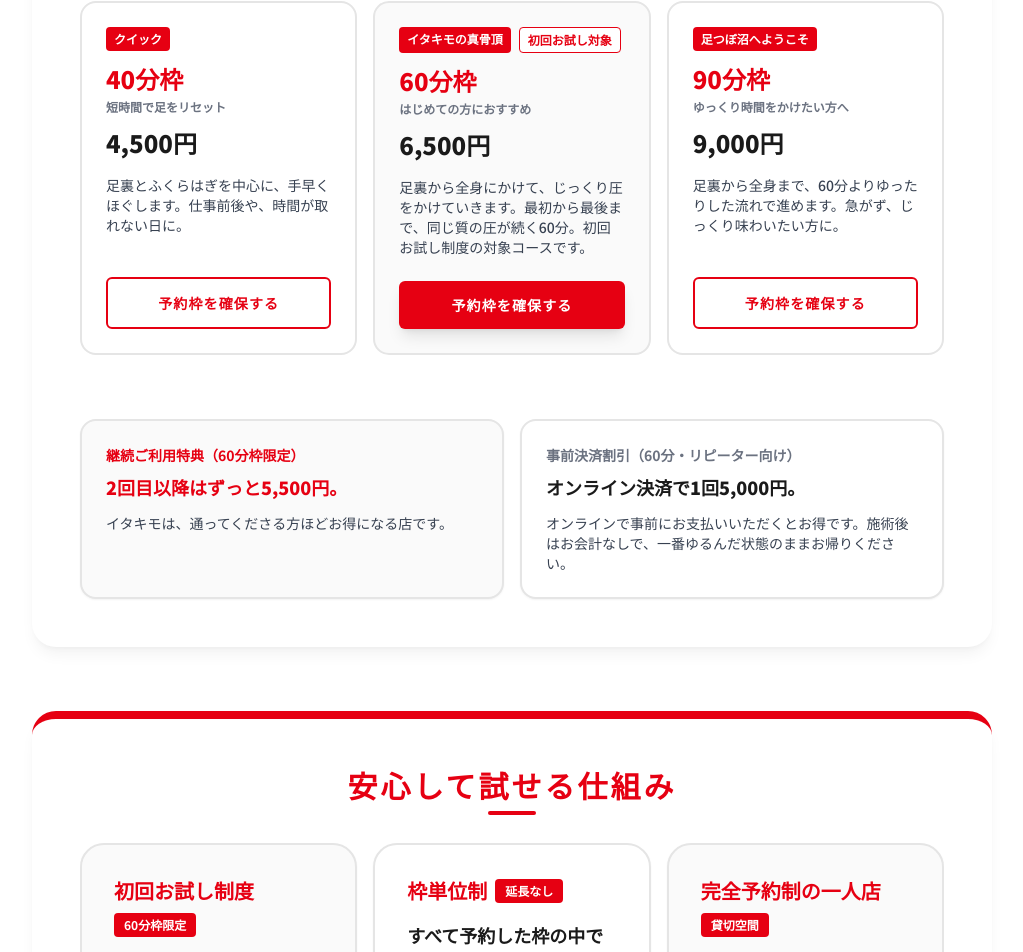
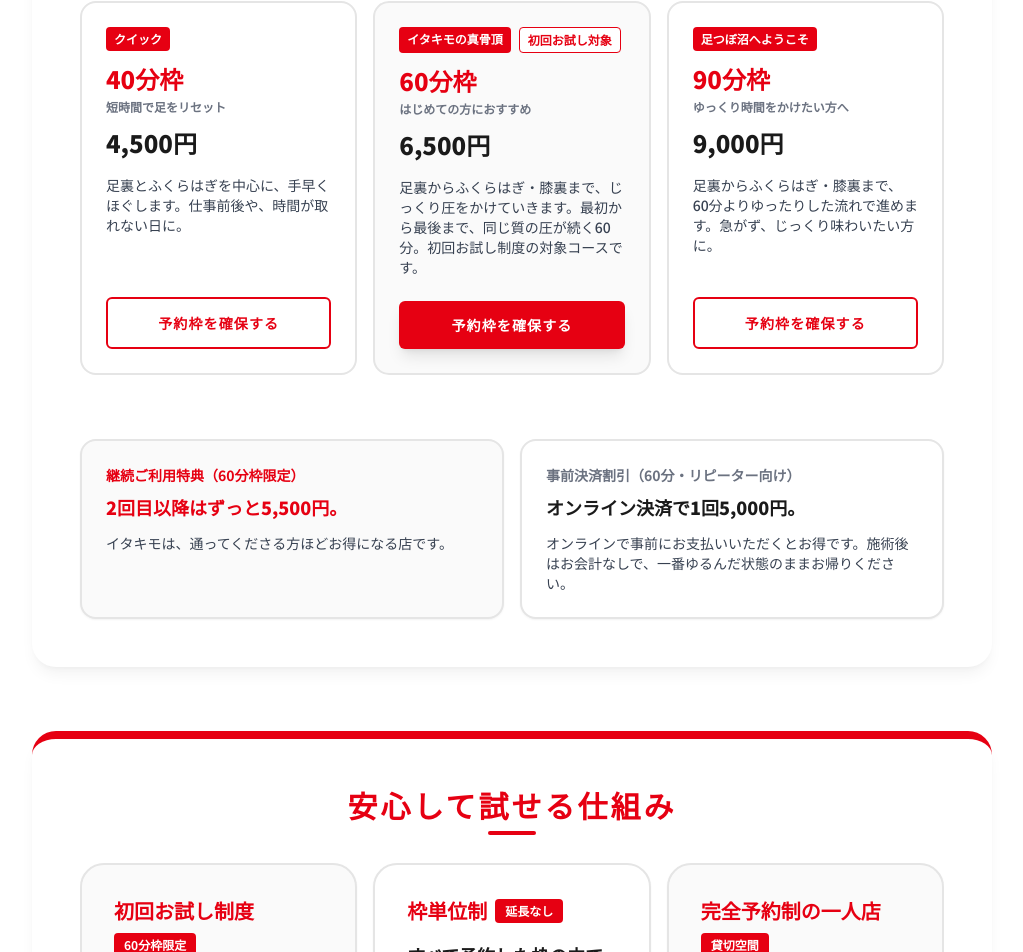
Before and after one commit to ashiyafukusuke/fukusuke2, a Next.js app: page / in a window 1280 px wide. Shown: the part 3090-4042 px from the top of the page, without its empty margins (128-1151 px from the left). Built offline with nearby package versions, Linux system fonts and the light colour scheme.

Commit message:
Add files via upload

```diff
--- a/src/components/MenuCarousel.tsx
+++ b/src/components/MenuCarousel.tsx
@@ -19,7 +19,7 @@ export default function MenuCarousel() {
       title: "60分枠",
       price: "6,500円",
       desc: "はじめての方におすすめ",
-      content: "足裏から全身にかけて、じっくり圧をかけていきます。最初から最後まで、同じ質の圧が続く60分。初回お試し制度の対象コースです。",
+      content: "足裏からふくらはぎ・膝裏まで、じっくり圧をかけていきます。最初から最後まで、同じ質の圧が続く60分。初回お試し制度の対象コースです。",
       color: "border-divider",
       bg: "bg-cardlight",
       badges: [
@@ -32,7 +32,7 @@ export default function MenuCarousel() {
       title: "90分枠",
       price: "9,000円",
       desc: "ゆっくり時間をかけたい方へ",
-      content: "足裏から全身まで、60分よりゆったりした流れで進めます。急がず、じっくり味わいたい方に。",
+      content: "足裏からふくらはぎ・膝裏まで、60分よりゆったりした流れで進めます。急がず、じっくり味わいたい方に。",
       color: "border-divider",
       bg: "bg-card",
       badges: [
```
